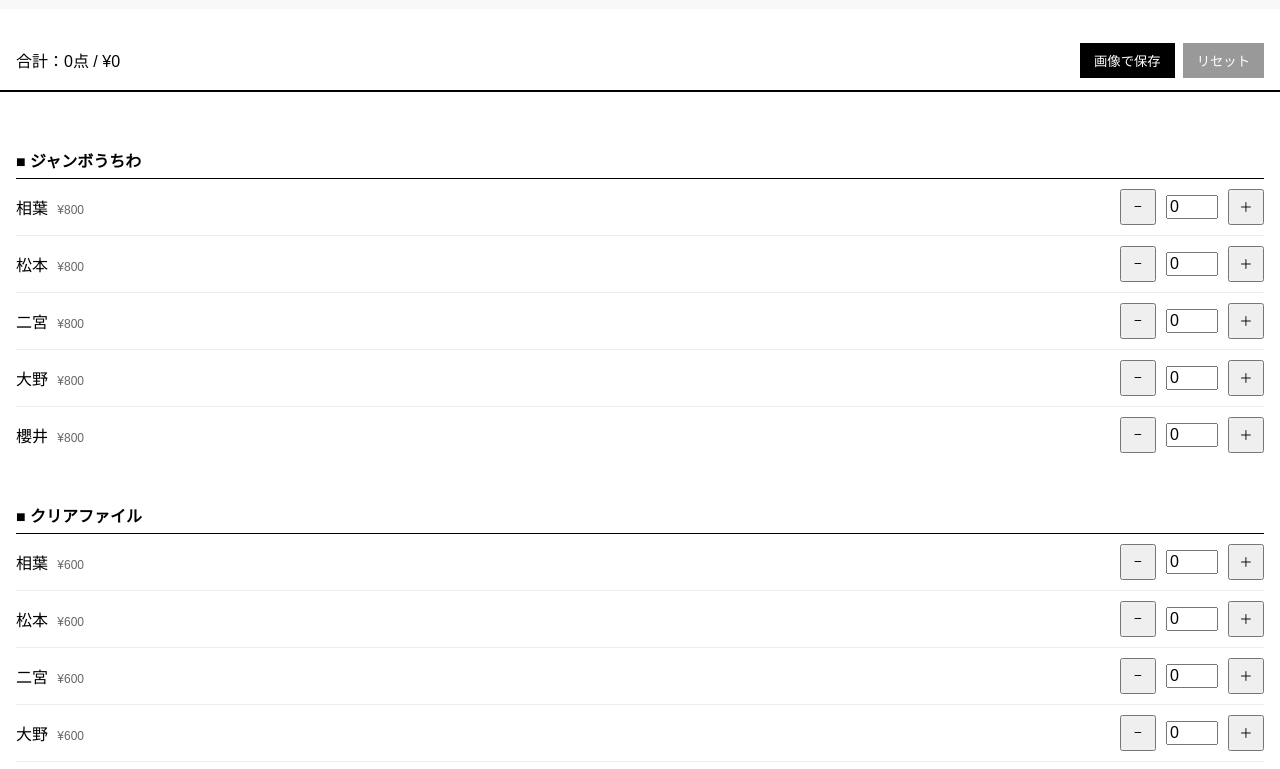
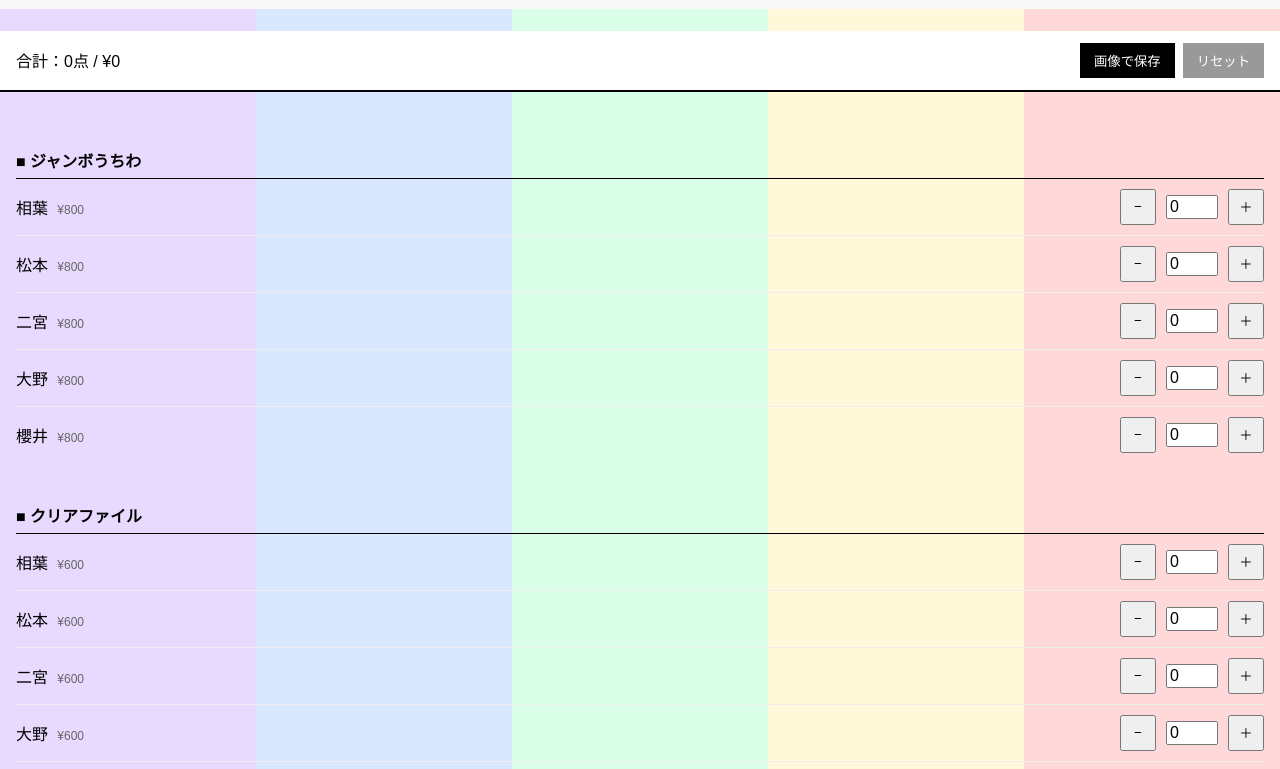
Before and after one commit to yLocal-trhk/We-are-ARASHI, a plain HTML site: page index.html in a window 1280 px wide. Shown: the part 108-877 px from the top of the page. Drawn offline with Linux system fonts and the light colour scheme.

Commit message:
Add files via upload

```diff
--- a/index.html
+++ b/index.html
@@ -6,7 +6,18 @@
 <title>We are ARASHI｜グッズ購入メモ</title>
 
 <style>
-html, body { margin:0; padding:0; font-family:sans-serif; background:#fff; }
+body {
+  background: repeating-linear-gradient(
+    to right,
+    #E8D9FF 0 20%,
+    #D9E8FF 20% 40%,
+    #D9FFE8 40% 60%,
+    #FFF9D9 60% 80%,
+    #FFD9D9 80% 100%
+  );
+}
+
+html, body { margin:0; padding:0; font-family:sans-serif; }
 .main { padding:16px; }
 
 .main-title { text-align:center; padding:24px 10px; background:#f8f8f8; }
@@ -23,7 +34,6 @@ html, body { margin:0; padding:0; font-family:sans-serif; background:#fff; }
   margin-top:28px;
   padding-top:12px;
   padding-bottom:6px;
-  /* border-top:1px solid #ddd; ← 削除 */
   border-bottom:1px solid #000;
   font-size:16px;
 }
```
